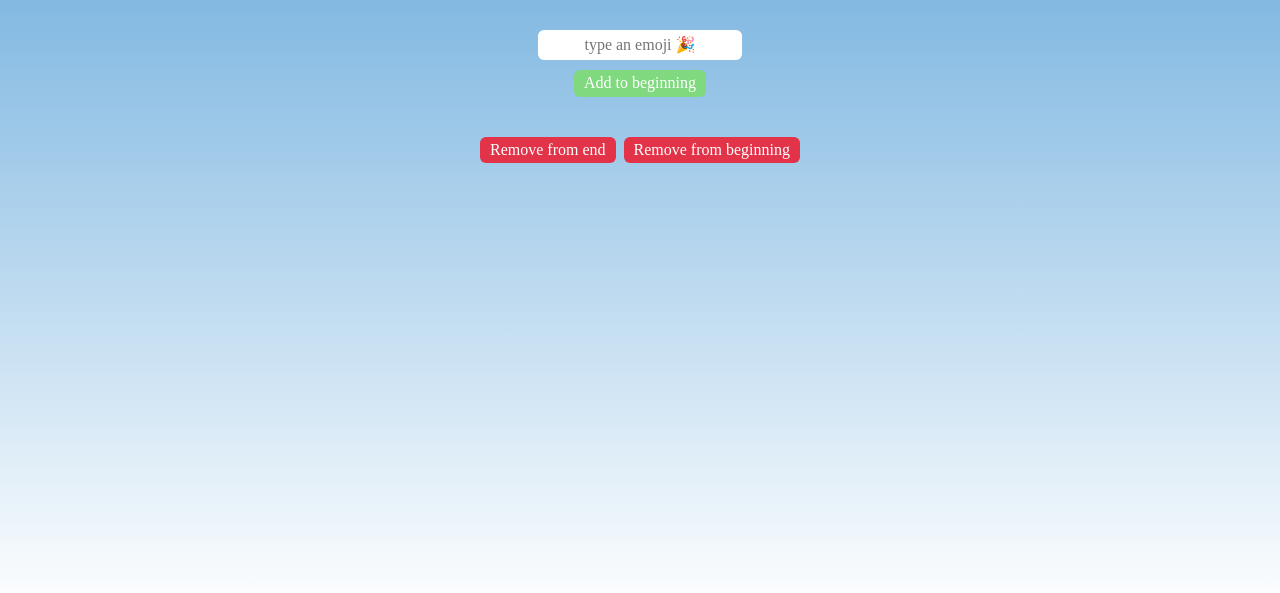
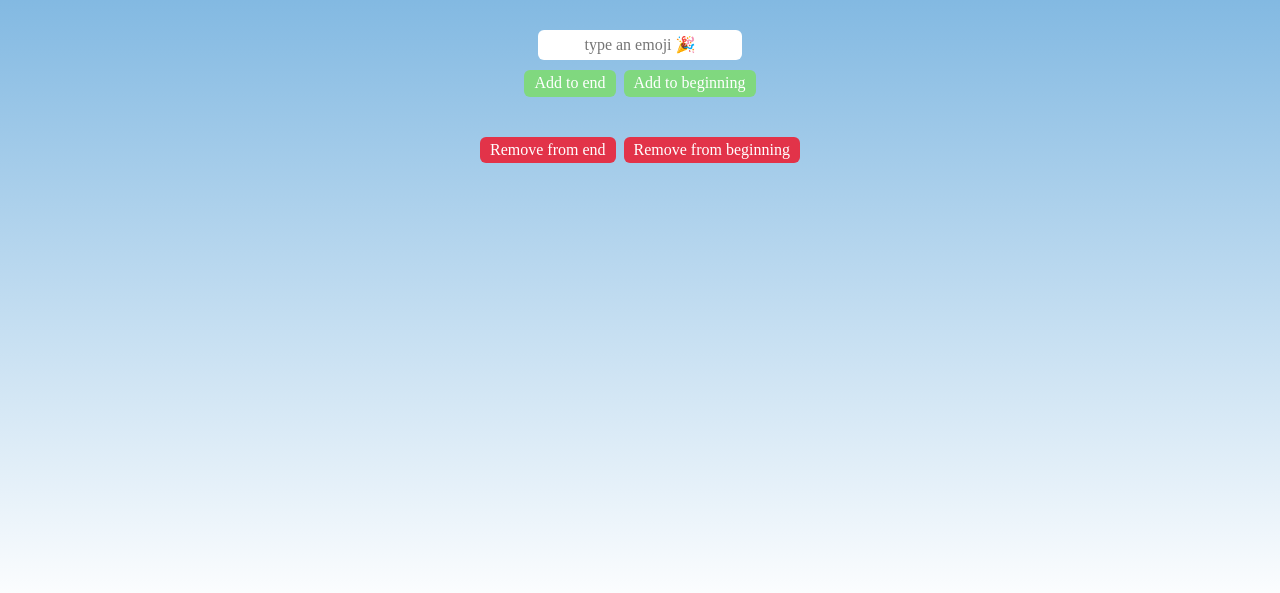
Before and after one commit to AlexSch94/EmojApp, a plain HTML site: page index.html in a window 1280 px wide. Shown: the part 187-780 px from the top of the page. Drawn offline with nearby package versions, Linux system fonts and the light colour scheme; a web font is replaced by a local one.

Commit message:
Update index.html

```diff
--- a/index.html
+++ b/index.html
@@ -8,6 +8,7 @@
         <div id="emoji-container"></div>
         <input type="text" id="emoji-input" placeholder="type an emoji 🎉">
         <div class="buttons-wrapper">
+            <button id="push-btn">Add to end</button>
             <button id="unshift-btn">Add to beginning</button>
         </div>
         <div class="buttons-wrapper">
```
